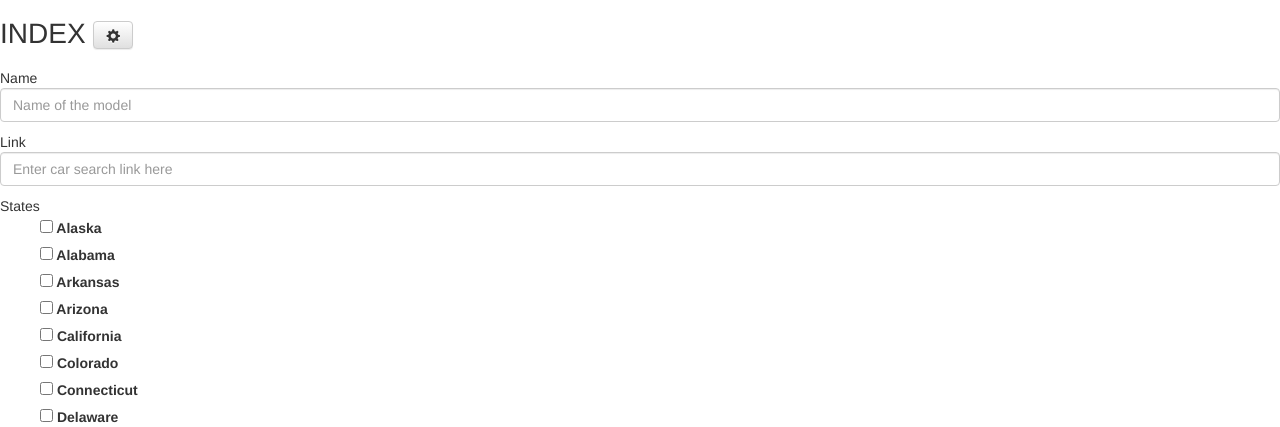
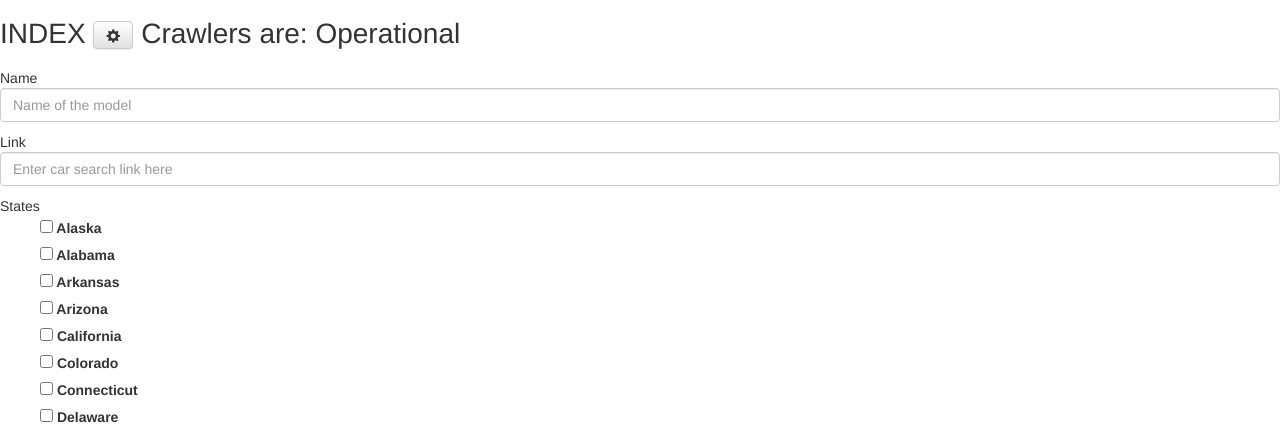
Before and after one commit to Bayoslav/ClCrawler, a Django app: page / in a window 1280 px wide. Shown: the top 427 px of the page. Run offline with Django 3.2, Linux system fonts and the light colour scheme; data that the repository does not hold is empty; some libraries are stand-ins or nearby versions.

Commit message:
Witchcraft

```diff
--- a/templates/index.html
+++ b/templates/index.html
@@ -21,7 +21,7 @@
 </style>
   <h1> INDEX <a href='/settings'><button type="button" class="btn btn-default" aria-label="glyphicon-cog">
         <span class="glyphicon glyphicon-cog" aria-hidden="true" ></span>
-    </button></a></h1>
+    </button></a> Crawlers are: {{ status }} </h1>
 
   <form method="POST">
     {% csrf_token %}
--- a/tracker/forms.py
+++ b/tracker/forms.py
@@ -65,7 +65,7 @@ class SettingsForm(forms.ModelForm):
                     ('Stop','Stop'),)
     o = Podesavanja.objects.get(id=1)
 
-    proxylist = forms.CharField(required=False, widget=forms.TextInput(attrs={'placeholder' : "0.00.0:8000','123.45.67.8910'",'class' : 'uk-input uk-width-1-2', 'style': 'width: 100%; margin: 20px 0px; border-radius: 10px;', 'value' : o.proxylist}))
+    proxylist = forms.CharField(required=False, widget=forms.TextInput(attrs={'class': 'form-control','placeholder': "'proxy','proxy2'",'aria-describedby': 'sizing-addon3', 'value' : o.proxylist}))
     status = forms.ChoiceField(required=False, choices=STATUS_CHOICES, initial=o.status)
     #description = forms.CharField(required=True, widget=forms.Textarea(attrs={'placeholder' : 'Please enter the  description', 'size' : 300, 'class' : 'uk-input uk-width-1-2', 'style': 'width: 100%; margin: 20px 0px; border-radius: 10px;','cols': 120, 'rows': 50}))
     class Meta:
--- a/tracker/views.py
+++ b/tracker/views.py
@@ -23,10 +23,19 @@ class PodesavanjaVju(View):
             return redirect('/settings/')
 
 class IndexView(View):
+    global cars
+    global status
+    o = Podesavanja.objects.get(id=1)
+    if(o.status=='Stop'):
+        status = 'Stopped'
+    else:
+        status = 'Operational'
+    cars = CarModel.objects.all()
     def get(self, request):
         form = CarForm()
-        cars = CarModel.objects.all()
-        return render(request, 'index.html', {'form': form, 'list' : cars})
+
+
+        return render(request, 'index.html', {'form': form, 'list' : cars, 'status' : status})
 
     def post(self, request):
         form = CarForm(request.POST)
@@ -43,7 +52,7 @@ class IndexView(View):
             return redirect('/')
         else:
             form = CarForm()
-        return render(request, 'index.html', {'form': form})
+        return render(request, 'index.html', {'form': form, 'list' : cars, 'status' : status })
 
 class Remove(View):
     #Post = Post.objects.all()
```
Also changed, not shown: db.sqlite3.
